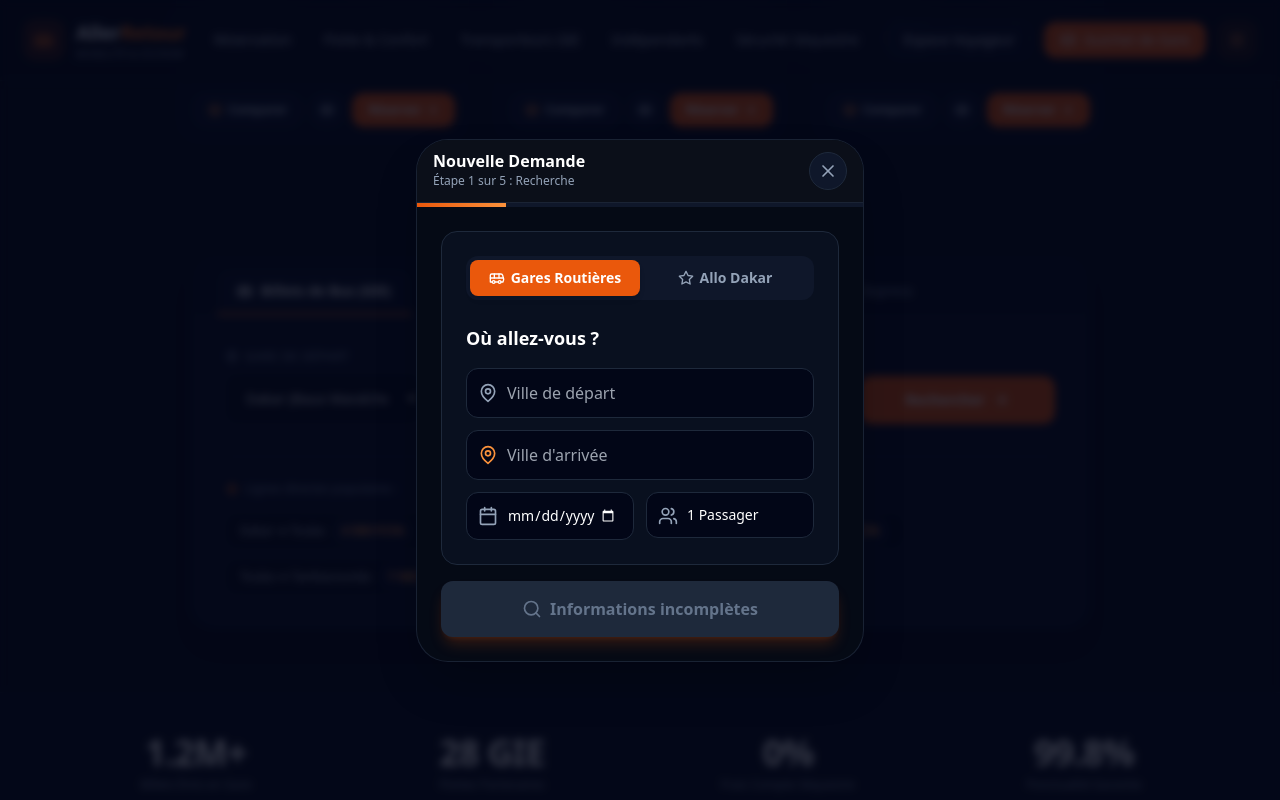
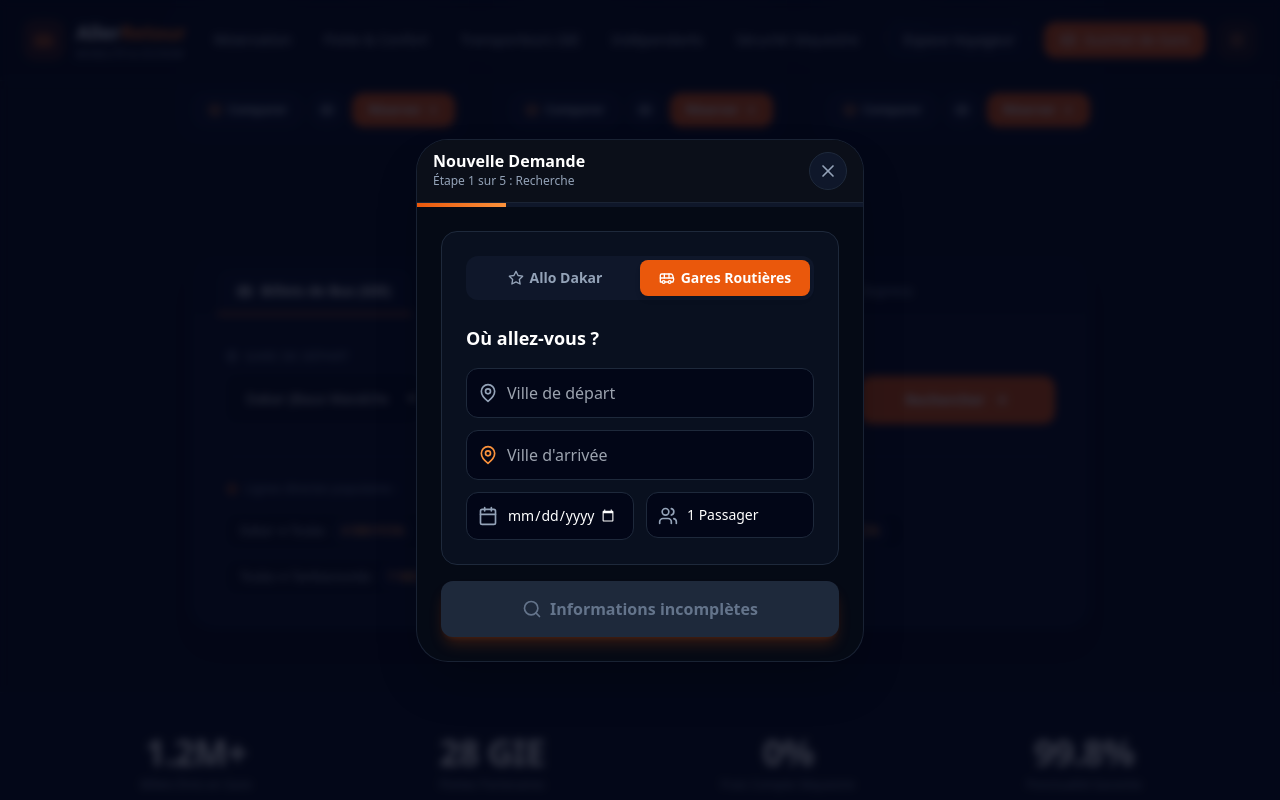
Before and after one commit to migini10/Aller-Retour, a Next.js app in the folder apps/web/: page / in a window 1280 px wide. Both pictures are taken after a click on the button "Rechercher". Shown: the part 2028-2828 px from the top of the page. Built offline with nearby package versions, Linux system fonts and the light colour scheme.

Commit message:
style(booking): swap positions of Allo Dakar and Gares Routieres tabs

```diff
--- a/apps/web/src/components/BookingWizardModal.tsx
+++ b/apps/web/src/components/BookingWizardModal.tsx
@@ -244,18 +244,18 @@ export default function BookingWizardModal({ isOpen, onClose, initialType = 'bus
       <div className="bg-slate-900/50 p-4 sm:p-6 rounded-2xl border border-slate-800">
         <div className="flex bg-slate-900 rounded-xl p-1 mb-6">
           <button
+            onClick={() => setSearchParams(s => ({...s, type: 'allo-dakar'}))}
+            className={`flex-1 py-2 rounded-lg text-sm font-bold transition-all ${isAlloDakar ? 'bg-orange-600 text-white shadow-md' : 'text-slate-400 hover:text-slate-200'}`}
+          >
+            <Star className="w-4 h-4 inline-block mr-1.5 -mt-0.5" />
+            Allo Dakar
+          </button>
+          <button
             onClick={() => setSearchParams(s => ({...s, type: 'bus'}))}
             className={`flex-1 py-2 rounded-lg text-sm font-bold transition-all ${!isAlloDakar ? 'bg-orange-600 text-white shadow-md' : 'text-slate-400 hover:text-slate-200'}`}
           >
             <Bus className="w-4 h-4 inline-block mr-1.5 -mt-0.5" />
             Gares Routières
-          </button>
-          <button
-            onClick={() => setSearchParams(s => ({...s, type: 'allo-dakar'}))}
-            className={`flex-1 py-2 rounded-lg text-sm font-bold transition-all ${isAlloDakar ? 'bg-orange-600 text-white shadow-md' : 'text-slate-400 hover:text-slate-200'}`}
-          >
-            <Star className="w-4 h-4 inline-block mr-1.5 -mt-0.5" />
-            Allo Dakar
           </button>
         </div>
 
```
